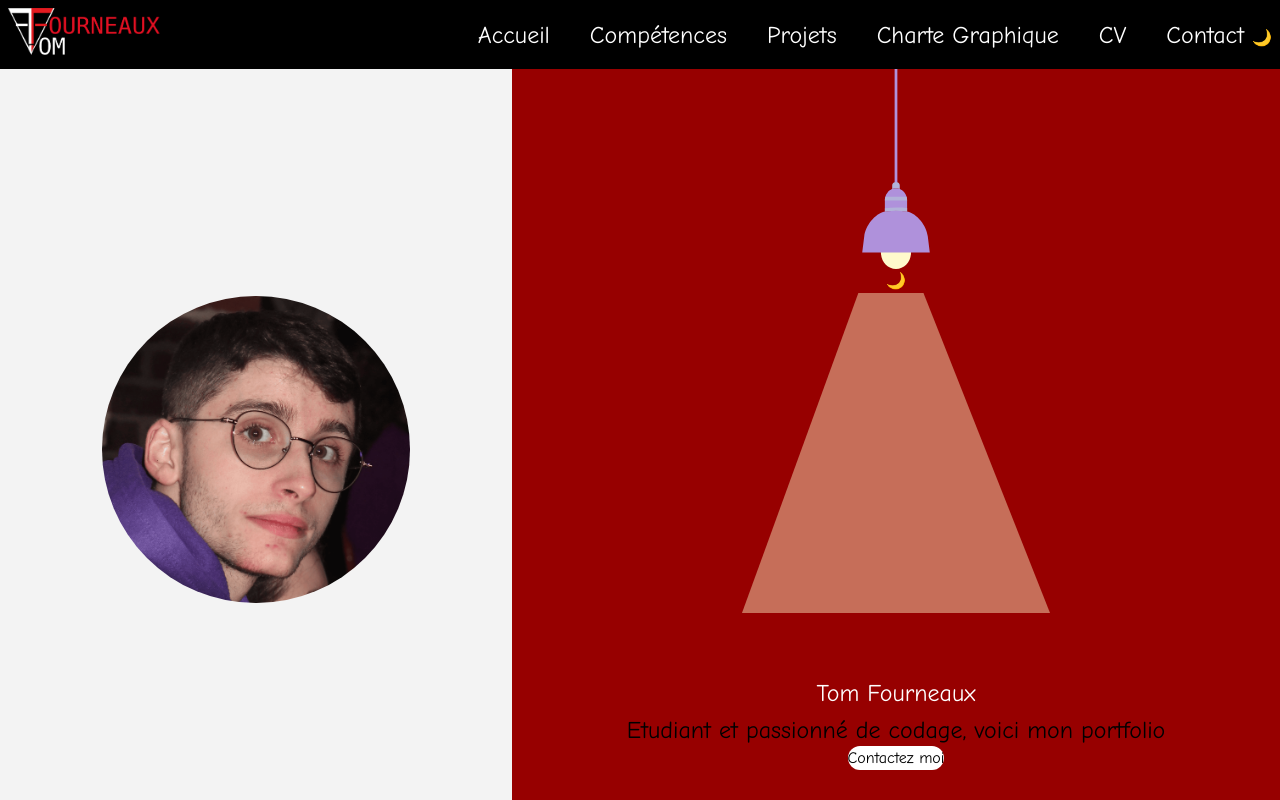
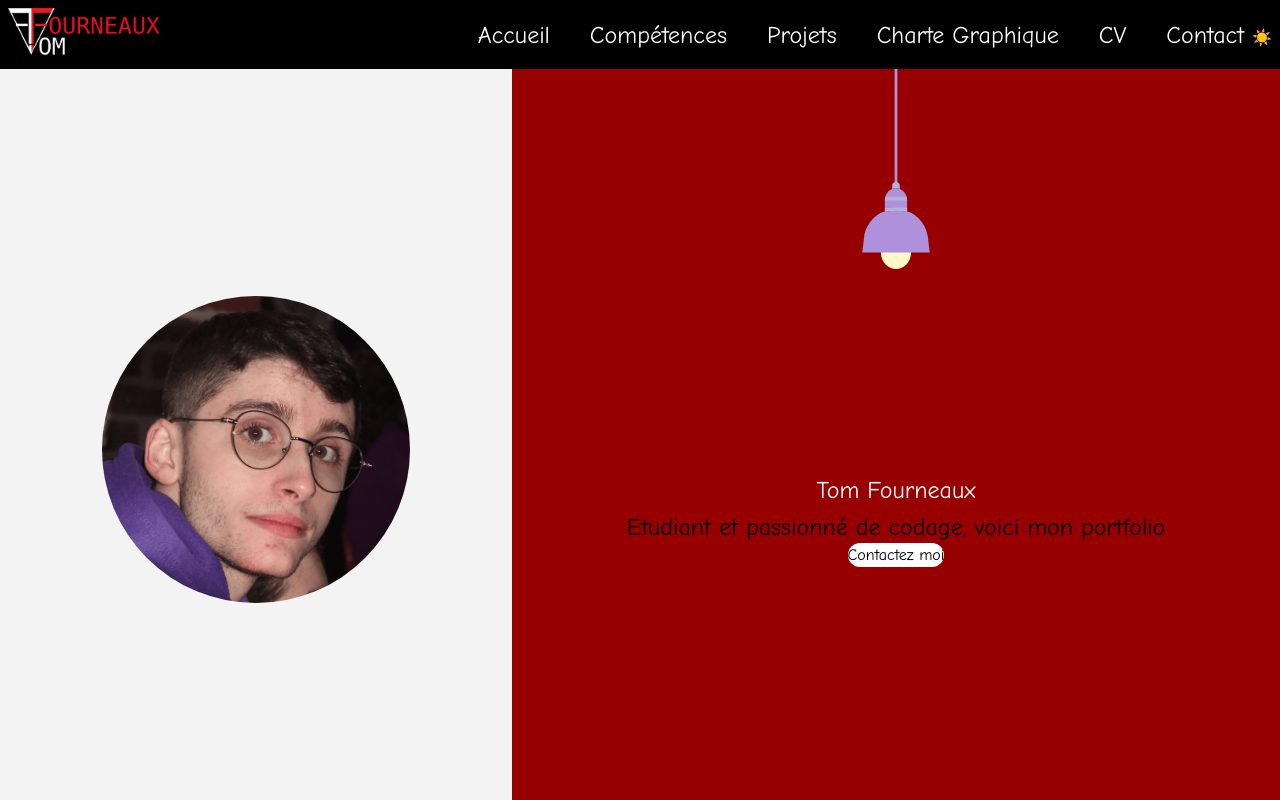
Before and after one commit to tomfrx12/portfolio-react-tom-fourneaux, a React (Vite) app: page / in a window 1280 px wide. Shown: the top 800 px of the page. Built offline with nearby package versions, Linux system fonts and the light colour scheme.

Commit message:
first step light

```diff
--- a/src/App.jsx
+++ b/src/App.jsx
@@ -16,8 +16,9 @@ function App() {
     return (
         <Router>
             <Layout>
+                {({ itsDark, setItsDark }) => (
                     <Routes>
-                    <Route path="/" element={<Index />} />
+                        <Route path="/" element={<Index itsDark={itsDark} setItsDark={setItsDark} />} />
                         <Route path="/competences" element={<Competences />} />
                         <Route path="/projets" element={<Projets />} />
                         <Route path="/charte_graphique" element={<Charte_Graphique />} />
@@ -26,6 +27,7 @@ function App() {
                         <Route path="/mentions_legales" element={<Mentions_Legales />} />
                         <Route path="*" element={<Error />} />
                     </Routes>
+                )}
             </Layout>
         </Router>
     );
--- a/src/components/buttonDarkMode.jsx
+++ b/src/components/buttonDarkMode.jsx
@@ -1,12 +1,12 @@
 import PropTypes from 'prop-types';
 
-const ButtonDarkMode = () => {
+const ButtonDarkMode = ({ itsDark }) => {
     let icon;
-    if (localStorage.getItem("theme") === "dark") {
-        icon = '☀️';
+    if (itsDark) {
+        icon = '🌙';
     }
     else {
-        icon = '🌙';
+        icon = '☀️';
     }
 
     return (
--- a/src/components/header.jsx
+++ b/src/components/header.jsx
@@ -1,14 +1,13 @@
 import { useState } from "react";
 import { Link } from "react-router";
+import PropTypes from "prop-types";
 
 import logo from '../assets/img/logo.png';
 
-import {DarkMode} from './darkmode';
 import ButtonDarkMode from "./buttonDarkMode";
 
-const Header = () => {
+const Header = ({ itsDark, setItsDark }) => {
     const [menuOpen, setMenuOpen] = useState(false);
-    const [ itsDark, setItsDark ] = DarkMode();
 
     const toggleMenu = () => {
         setMenuOpen(!menuOpen);
@@ -27,8 +26,9 @@ const Header = () => {
                 <Link to="/cv" className="text-white p-[0.5rem] pl-[2rem] text-2xl hover:text-grey" onClick={() => { window.scrollTo(0, 0); setMenuOpen(false); }}>CV</Link>
                 <Link to="/me_contacter" className="text-white p-[0.5rem] pl-[2rem] text-2xl hover:text-grey" onClick={() => { window.scrollTo(0, 0); setMenuOpen(false); }}>Contact</Link>
                 <button onClick={() => {setItsDark(!itsDark); setMenuOpen(false);}}>
-                    <ButtonDarkMode/>
+                    <ButtonDarkMode itsDark={itsDark} />
                 </button>
+
             </nav>
             <a onClick={toggleMenu} className="block cursor-pointer top-[80px] right-[20rem] lg:hidden">
                 <span className={`${menuOpen ? 'hidden' : 'block'}`}> {/* Expression ternaire */}
@@ -42,4 +42,9 @@ const Header = () => {
     );
 };
 
+Header.propTypes = {
+    itsDark: PropTypes.bool.isRequired,
+    setItsDark: PropTypes.func.isRequired,
+};
+
 export default Header;
--- a/src/components/lamp_light.jsx
+++ b/src/components/lamp_light.jsx
@@ -1,19 +1,23 @@
 import light from "../assets/svg/light.svg"
 import lamp from "../assets/svg/lamp.svg"
 
-import {DarkMode} from './darkmode';
-import ButtonDarkMode from "./buttonDarkMode";
+import PropTypes from 'prop-types';
 
-const Lamp = () => {
-    const [ itsDark, setItsDark ] = DarkMode();
-
+const Lamp = ({ itsDark, setItsDark }) => {
     return (
         <>
             <img className="size-50 cursor-pointer" src={lamp} alt="Lamp of the Lamp" onClick={() => setItsDark(!itsDark)}/>
-            <ButtonDarkMode/>
-            <img className="size-80" src={light} alt="Light for Lamp"/>
+            {itsDark && (
+                <img className="relative size-80" src={light} alt="Light enabled"/>
+            )}
+
         </>
     );
 };
 
+Lamp.propTypes = {
+    itsDark: PropTypes.bool.isRequired,
+    setItsDark: PropTypes.func.isRequired,
+};
+
 export default Lamp;
--- a/src/components/layout.jsx
+++ b/src/components/layout.jsx
@@ -1,14 +1,21 @@
 import PropTypes from "prop-types";
+
+import { DarkMode } from "./darkmode";
 
 import Footer from "./footer";
 import Header from "./header";
 
 const Layout = ({ children }) => {
+    const [itsDark, setItsDark] = DarkMode();
     return (
         <div className="flex flex-col min-h-screen bg-[var(--color-bg-grey)] dark:bg-[var(--color-bg-grey-dark)]">
-            <Header />
+            <Header itsDark={itsDark} setItsDark={setItsDark} />
 
-            <main className="flex-1 items-center lg:mb-[2rem] lg:flex lg:items-stretch lg:flex-col text-[var(--color-black)] dark:text-[var(--color-white)]">{children}</main>
+            <main className="flex-1 items-center lg:mb-[2rem] lg:flex lg:items-stretch lg:flex-col text-[var(--color-black)] dark:text-[var(--color-white)]">
+                {children && typeof children === 'function'
+                  ? children({ itsDark, setItsDark })
+                  : children}
+            </main>
 
             <Footer />
         </div>
--- a/src/pages/index.jsx
+++ b/src/pages/index.jsx
@@ -6,8 +6,9 @@ import logo_club_st_sever from "../assets/img/logo_des_projets/logo-club-eco-st-
 import ButtonNav from "../components/a_button";
 import { Text } from "../components/texte";
 import Lamp from "../components/lamp_light";
+import PropTypes from "prop-types";
 
-function Index() {
+function Index({ itsDark, setItsDark }) {
     return (
         <>
             <div className="flex flex-col h-[95vh] lg:flex-row">
@@ -15,10 +16,10 @@ function Index() {
                     <img src={pptom} alt="photo de profil Tom FOURNEAUX" className="my-5 m-auto rounded-full w-[60%]"/>
                 </div>
                 <div className="h-full flex flex-col items-center lg:w-[60%] bg-[var(--color-red-background)] dark:bg-[var(--color-red-background-dark)]">
-                    <div className="lg:flex lg:flex-col lg:items-center hidden">
-                        <Lamp/>
+                    <div className="lg:flex lg:flex-col lg:items-center">
+                        <Lamp itsDark={itsDark} setItsDark={setItsDark} />
                     </div>
-                    <div className="flex flex-col items-center m-auto">
+                    <div className="flex flex-col items-center m-auto mt-[200px]">
                         <Text tag='h1' name='h1' color='white'>Tom Fourneaux</Text>
                         <p className="m-[0px 5px 10px 5px] text-center text-xs lg:text-2xl">Etudiant et passionné de codage, voici mon portfolio</p>
                         <ButtonNav link="me_contacter">Contactez moi</ButtonNav>
@@ -74,4 +75,9 @@ function Index() {
     );
 }
 
+Index.propTypes = {
+    itsDark: PropTypes.bool.isRequired,
+    setItsDark: PropTypes.func.isRequired,
+};
+
 export default Index;
```
Lines whose indentation alone changed are shown as unchanged.
